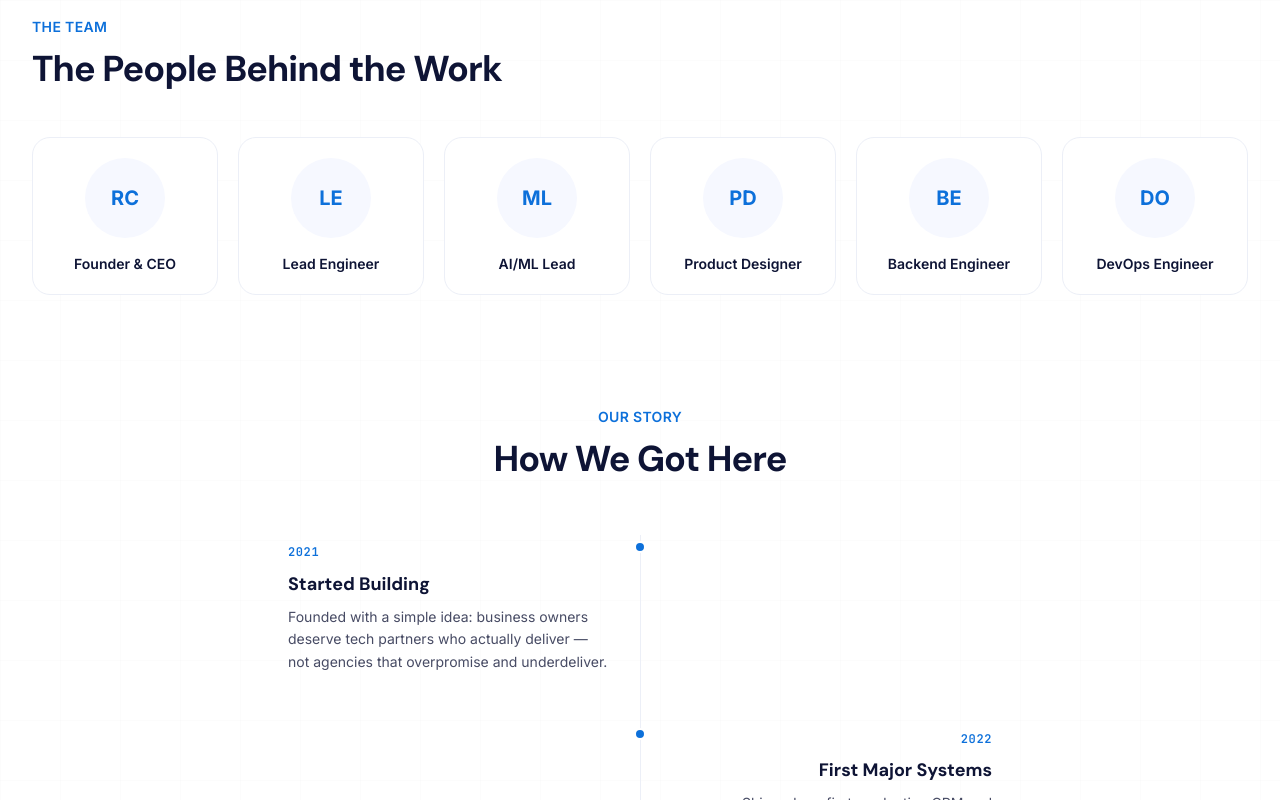
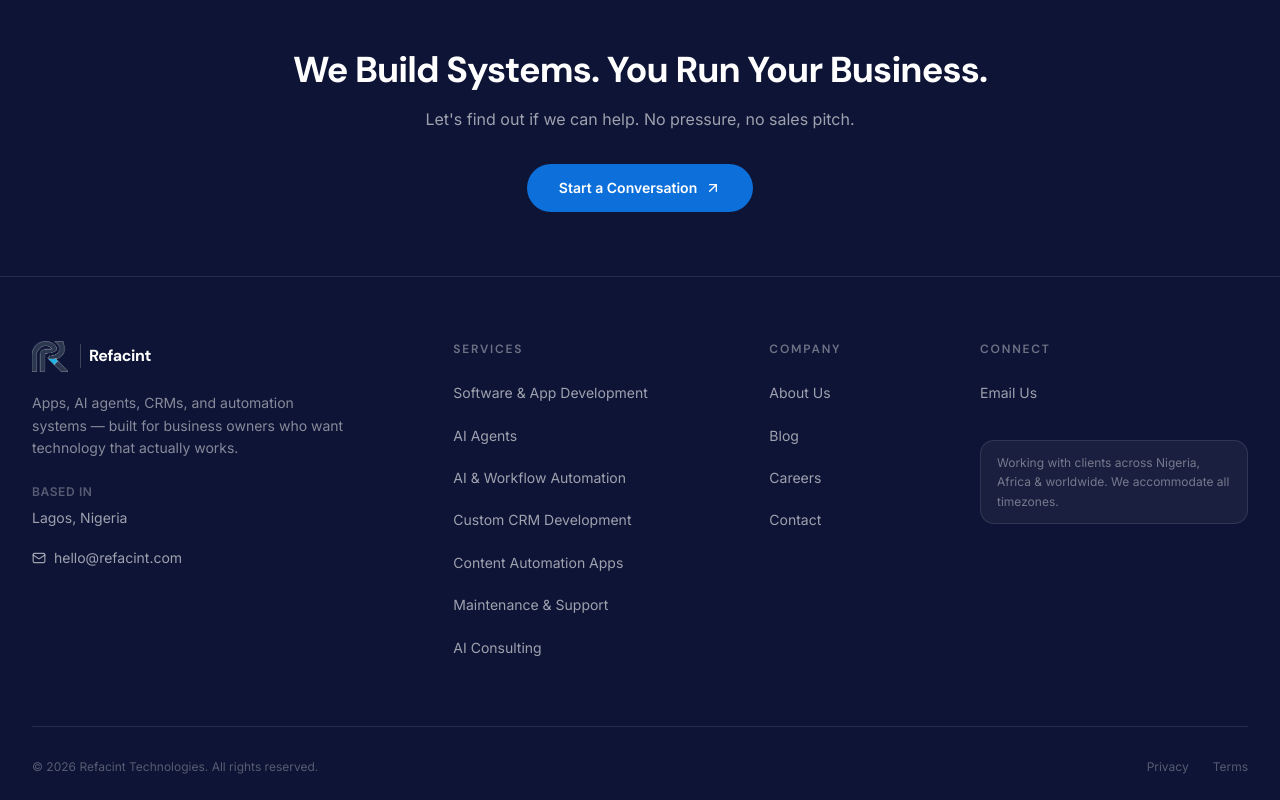
Before and after one commit to refacintdevs/refacint-technologies-website, a Next.js app: page /about in a window 1280 px wide. Shown: the part 1680-2480 px from the top of the page. Built offline with nearby package versions, Linux system fonts and the light colour scheme; no server answers.

Commit message:
fixed about us

```diff
--- a/src/components/sections/about-page.tsx
+++ b/src/components/sections/about-page.tsx
@@ -4,10 +4,10 @@ import { motion } from "framer-motion";
 import { Target, Eye, Gem, Users } from "lucide-react";
 
 const stats = [
-  { value: "50+", label: "Projects Shipped" },
+  // { value: "50+", label: "Projects Shipped" },
   { value: "7", label: "Core Services" },
   { value: "98%", label: "On-Time Delivery" },
-  { value: "4+", label: "Years Building" },
+  // { value: "4+", label: "Years Building" },
 ];
 
 const values = [
@@ -37,38 +37,38 @@ const values = [
   },
 ];
 
-const timeline = [
-  {
-    year: "2021",
-    title: "Started Building",
-    description:
-      "Founded with a simple idea: business owners deserve tech partners who actually deliver — not agencies that overpromise and underdeliver.",
-  },
-  {
-    year: "2022",
-    title: "First Major Systems",
-    description:
-      "Shipped our first production CRM and automation system. Clients started coming back with second and third projects.",
-  },
-  {
-    year: "2023",
-    title: "AI Gets Real",
-    description:
-      "Started building AI agents and automation systems for clients. Not hype — real tools that saved real hours every week.",
-  },
-  {
-    year: "2024",
-    title: "Team & Process Matured",
-    description:
-      "Grew the team, locked in our process. Every project now runs on the same framework: discover, design, build, ship, support.",
-  },
-  {
-    year: "2025",
-    title: "50+ Projects Shipped",
-    description:
-      "Crossed 50 completed projects with a 98% on-time delivery rate. Expanded into content automation and AI consulting.",
-  },
-];
+// const timeline = [
+//   {
+//     year: "2021",
+//     title: "Started Building",
+//     description:
+//       "Founded with a simple idea: business owners deserve tech partners who actually deliver — not agencies that overpromise and underdeliver.",
+//   },
+//   {
+//     year: "2022",
+//     title: "First Major Systems",
+//     description:
+//       "Shipped our first production CRM and automation system. Clients started coming back with second and third projects.",
+//   },
+//   {
+//     year: "2023",
+//     title: "AI Gets Real",
+//     description:
+//       "Started building AI agents and automation systems for clients. Not hype — real tools that saved real hours every week.",
+//   },
+//   {
+//     year: "2024",
+//     title: "Team & Process Matured",
+//     description:
+//       "Grew the team, locked in our process. Every project now runs on the same framework: discover, design, build, ship, support.",
+//   },
+//   {
+//     year: "2025",
+//     title: "50+ Projects Shipped",
+//     description:
+//       "Crossed 50 completed projects with a 98% on-time delivery rate. Expanded into content automation and AI consulting.",
+//   },
+// ];
 
 const team = [
   { name: "Founder & CEO", initials: "RC" },
@@ -214,44 +214,8 @@ export function AboutPage() {
           </div>
         </div>
 
-        {/* Team */}
-        <div className="mt-28">
-          <motion.div
-            initial={{ opacity: 0, y: 24 }}
-            whileInView={{ opacity: 1, y: 0 }}
-            viewport={{ once: true }}
-            transition={{ duration: 0.5 }}
-          >
-            <p className="text-sm font-semibold uppercase tracking-wide text-primary">
-              The Team
-            </p>
-            <h2 className="mt-3 font-heading text-3xl sm:text-4xl font-bold tracking-tight">
-              The People Behind the Work
-            </h2>
-          </motion.div>
-
-          <div className="mt-12 grid grid-cols-2 gap-5 sm:grid-cols-3 lg:grid-cols-6">
-            {team.map((member, i) => (
-              <motion.div
-                key={member.name}
-                initial={{ opacity: 0, y: 20 }}
-                whileInView={{ opacity: 1, y: 0 }}
-                viewport={{ once: true }}
-                transition={{ delay: i * 0.06, duration: 0.5 }}
-                className="rounded-2xl border border-border bg-background p-5 text-center transition-all duration-300 hover:border-primary/20 hover:shadow-md"
-              >
-                <div className="mx-auto flex h-20 w-20 items-center justify-center rounded-full bg-secondary text-xl font-bold text-primary">
-                  {member.initials}
-                </div>
-                <p className="mt-4 text-sm font-semibold text-foreground">
-                  {member.name}
-                </p>
-              </motion.div>
-            ))}
-          </div>
-        </div>
-
-        {/* Timeline */}
+{/*
+        Timeline
         <div className="mt-28">
           <motion.div
             initial={{ opacity: 0, y: 24 }}
@@ -299,7 +263,7 @@ export function AboutPage() {
               </motion.div>
             ))}
           </div>
-        </div>
+        </div> */}
       </div>
     </section>
   );
```
